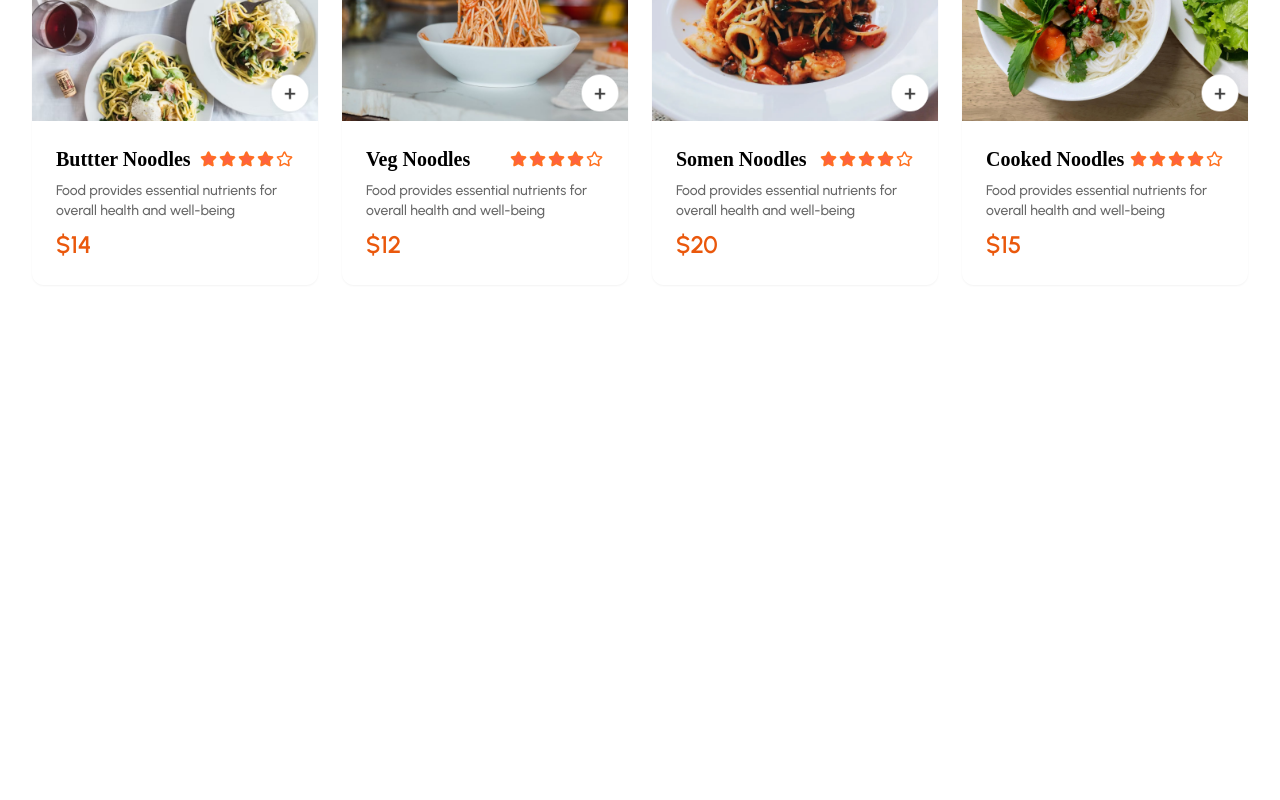
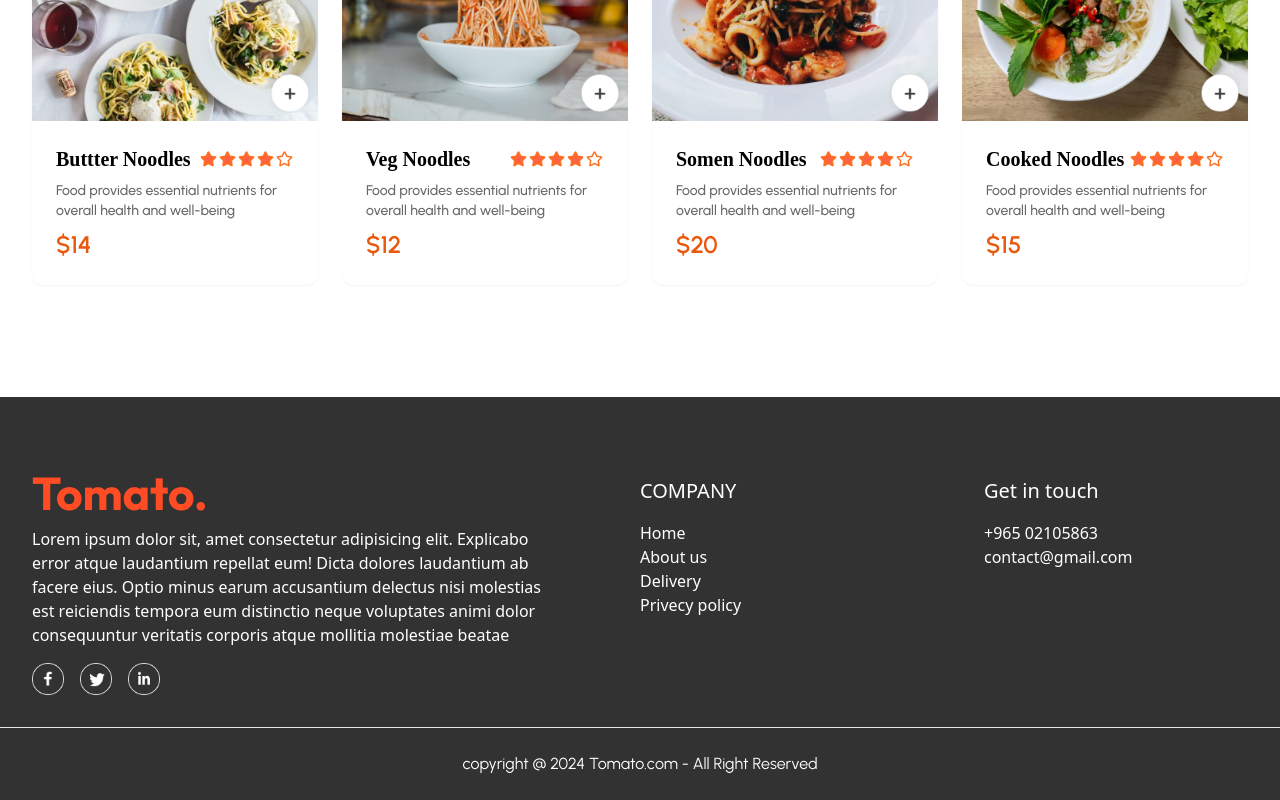
Before and after one commit to marufsiyam91/food-delivery, a React (Vite) app: page / in a window 1280 px wide. Shown: the part 4190-4990 px from the top of the page. Before the commit the page ends 4507 px from the top, so only its background shows below. Built offline with nearby package versions, Linux system fonts and the light colour scheme; a web font is replaced by a local one.

Commit message:
footer added

```diff
--- a/src/App.jsx
+++ b/src/App.jsx
@@ -5,7 +5,7 @@ import MainLayout from "./Layout/MainLayout"
 function App() {
 
   return (
-    <div className="max-w-screen-4xl mx-auto">
+    <div className="mx-auto">
       <MainLayout/>
     </div>
   )
--- a/src/Layout/Footer.jsx
+++ b/src/Layout/Footer.jsx
@@ -1,9 +1,41 @@
-
+import { assets } from "../assets/assets";
 
 const Footer = () => {
   return (
-    <div>Footer</div>
-  )
-}
+    <div className="bg-[#323232] pt-12 pb-6 mt-20">
+      <div className="max-w-screen-4xl mx-auto p-8 flex gap-20 border-b">
 
-export default Footer
+      <div className="flex flex-col items-start gap-4 w-2/4">
+        <img src={assets.logo} alt="" />
+        <p className="text-white">
+          Lorem ipsum dolor sit, amet consectetur adipisicing elit. Explicabo error atque laudantium repellat eum! Dicta dolores laudantium ab facere eius. Optio minus earum accusantium delectus nisi molestias est reiciendis tempora eum distinctio neque voluptates animi dolor consequuntur veritatis corporis atque mollitia molestiae beatae
+        </p>
+        <div className="flex gap-4">
+          <img className="max-w-8" src={assets.facebook_icon} alt="" />
+          <img className="max-w-8" src={assets.twitter_icon} alt="" />
+          <img className="max-w-8" src={assets.linkedin_icon} alt="" />
+        </div>
+      </div>
+      <div className="w-1/4">
+        <h2 className="text-white text-xl mb-4">COMPANY</h2>
+        <ul>
+          <li className="text-white">Home</li>
+          <li className="text-white">About us</li>
+          <li className="text-white">Delivery</li>
+          <li className="text-white">Privecy policy</li>
+        </ul>
+      </div>
+      <div className="w-1/4">
+        <h2 className="text-white text-xl mb-4">Get in touch</h2>
+        <ul>
+          <li className="text-white">+965 02105863</li>
+          <li className="text-white">contact@gmail.com</li>
+        </ul>
+      </div>
+      </div>
+      <p className="text-center mt-6 text-white font-urbanist">copyright @ 2024 Tomato.com - All Right Reserved</p>
+    </div>
+  );
+};
+
+export default Footer;
--- a/src/Layout/MainLayout.jsx
+++ b/src/Layout/MainLayout.jsx
@@ -1,6 +1,6 @@
 import { Outlet } from "react-router-dom"
 import Navbar from "./Navbar"
-// import Footer from "./Footer"
+import Footer from "./Footer"
 
 
 const MainLayout = () => {
@@ -8,7 +8,7 @@ const MainLayout = () => {
     <>
     <Navbar/>
     <Outlet/>
-    {/* <Footer/> */}
+    <Footer/>
     </>
   )
 }
--- a/src/Layout/Navbar.jsx
+++ b/src/Layout/Navbar.jsx
@@ -3,7 +3,7 @@ import { assets } from '../assets/assets';
 
 const Navbar = () => {
   return (
-    <nav className='flex h-20 items-center justify-start lg:justify-around'>
+    <nav className='flex h-20 items-center justify-start lg:justify-around max-w-screen-4xl mx-auto'>
       <h2 className="font-cursive text-orange-500 font-semibold text-4xl"><NavLink to={'/'}>Foodies central</NavLink></h2>
       <div className='hidden lg:block'>
         <ul className='flex items-center gap-8'>
--- a/src/Pages/Home.jsx
+++ b/src/Pages/Home.jsx
@@ -11,7 +11,7 @@ const Home = () => {
 
 
   return (
-    <main className='p-8'>
+    <main className='p-8 max-w-screen-4xl mx-auto'>
       <Hero/>
       <ExploreMenu category={category} setCategory={setCategory}/>
       <FoodItems category={category}/>
```
